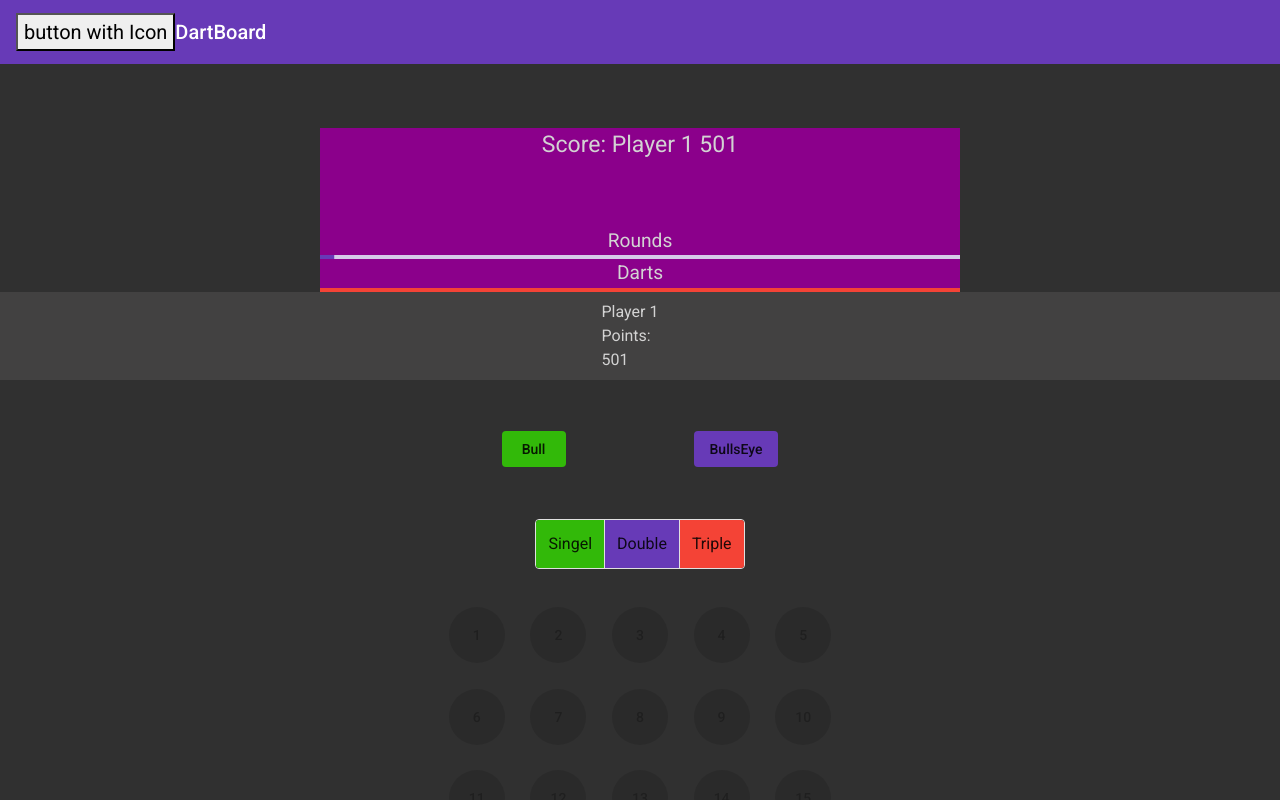
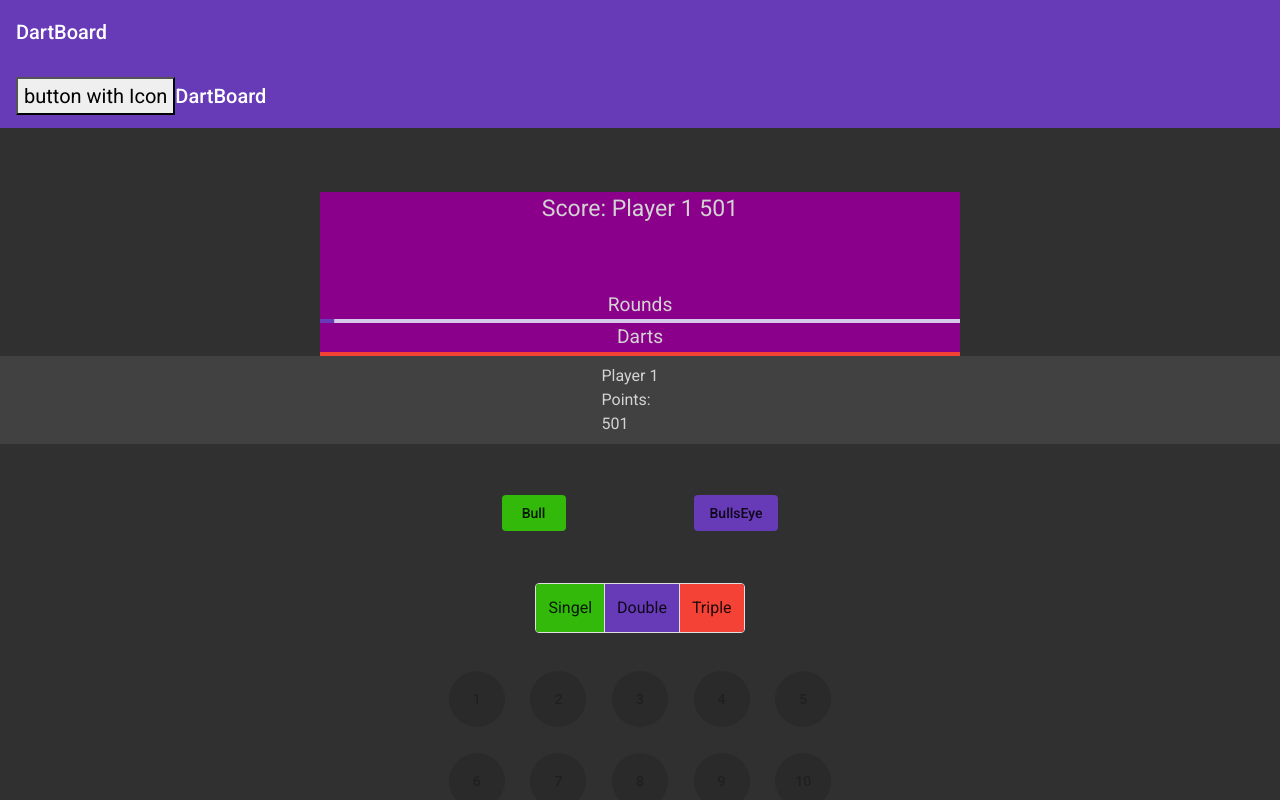
Before and after one commit to ric03/dart-board, an Angular app: page /dartboard in a window 1280 px wide. Shown: the top 800 px of the page. Built offline with nearby package versions, Linux system fonts and the light colour scheme.

Commit message:
feat: move toolbar into app.component.html

```diff
--- a/src/app/app.component.html
+++ b/src/app/app.component.html
@@ -1 +1,5 @@
+<mat-toolbar color="primary">
+  <span>DartBoard</span>
+</mat-toolbar>
+
 <router-outlet></router-outlet>
--- a/src/app/welcome-dartboard/initial-view/game-selection.component.html
+++ b/src/app/welcome-dartboard/initial-view/game-selection.component.html
@@ -1,5 +1,4 @@
 <div class="main">
-  <mat-toolbar color="primary">DartBoard</mat-toolbar>
   <div class="center text backgroundColorPrimary">
     <form>
       <h4>Choose a Game!</h4>
--- a/src/app/welcome-dartboard/welcome-dartboard.module.ts
+++ b/src/app/welcome-dartboard/welcome-dartboard.module.ts
@@ -4,7 +4,6 @@ import {MatFormFieldModule} from '@angular/material/form-field';
 import {MatSelectModule} from '@angular/material/select';
 import {GameSelectionComponent} from './initial-view/game-selection.component';
 import {ReactiveFormsModule} from '@angular/forms';
-import {MatToolbarModule} from '@angular/material/toolbar';
 
 @NgModule({
   declarations: [
@@ -15,7 +14,6 @@ import {MatToolbarModule} from '@angular/material/toolbar';
     ReactiveFormsModule,
     MatFormFieldModule,
     MatSelectModule,
-    MatToolbarModule,
   ],
   exports: [
     GameSelectionComponent,
```
